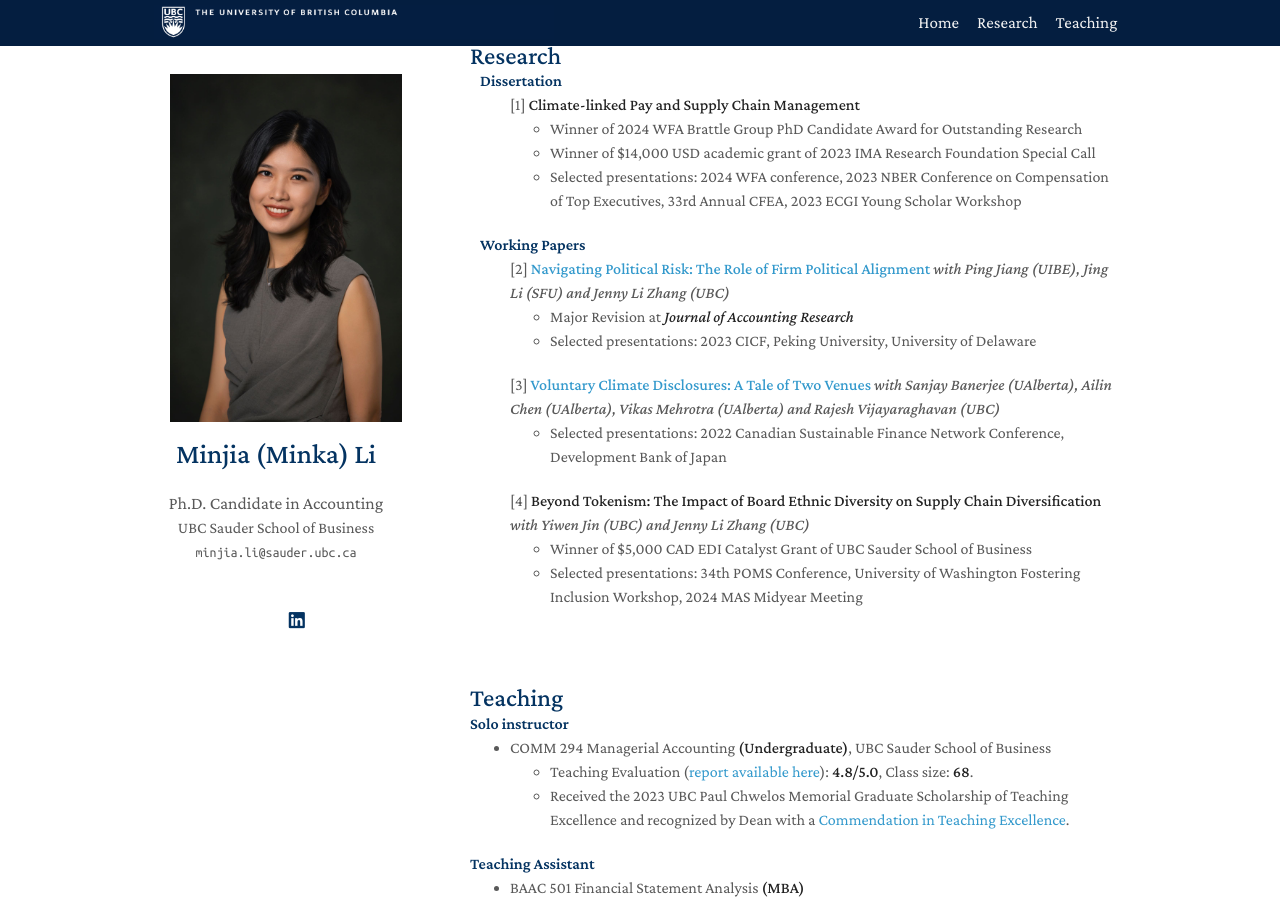
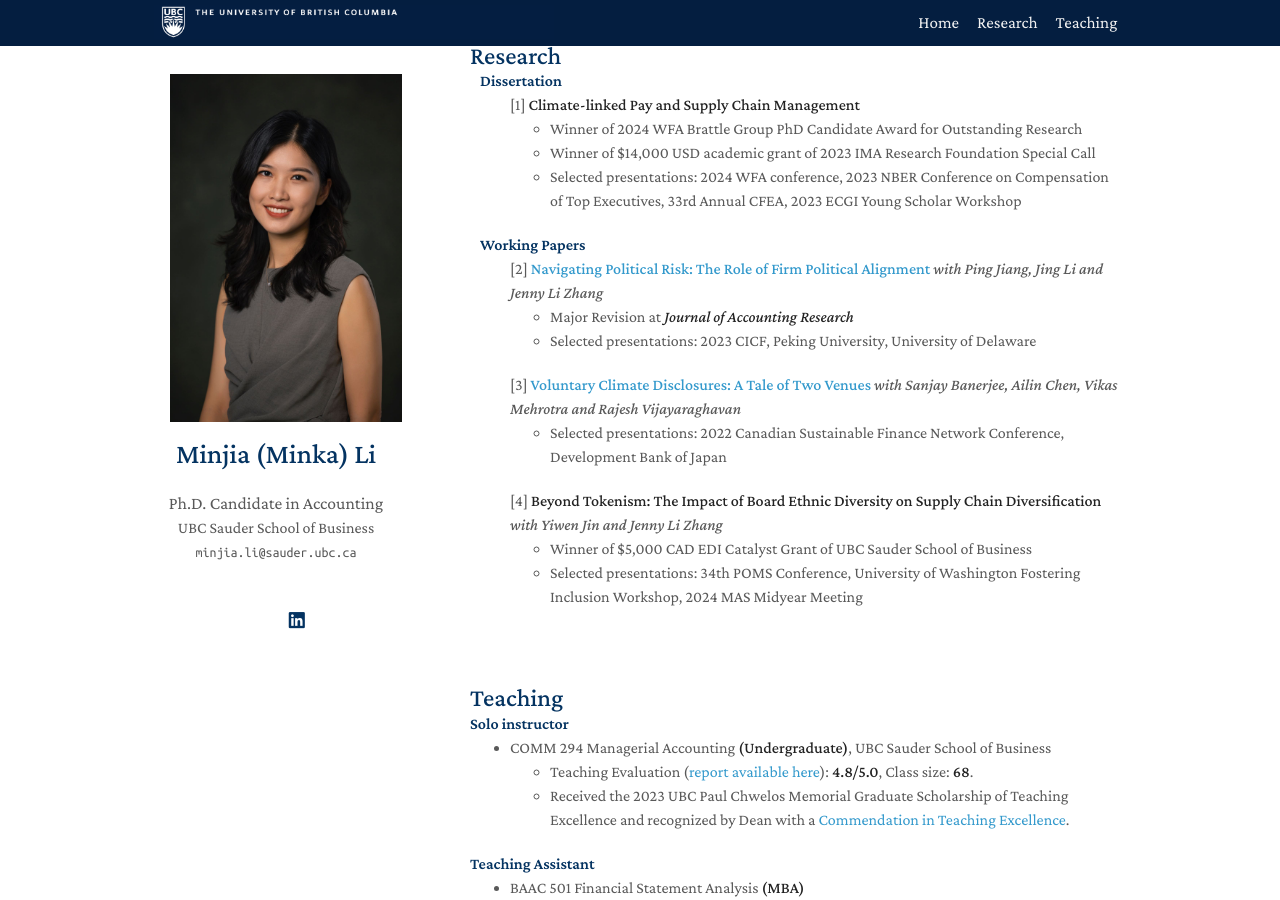
Before and after one commit to zeyang1225/zeyang1225.github.io, a Jekyll site: the page built from index.md, in a window 1280 px wide and 900 px high, scrolled down 383 px. Built offline with Jekyll 4.4.1, drawn with Linux system fonts in a browser that asks for light colours; nearby versions of some CDN libraries; a style sheet for code colours, icons or effects is not loaded.

Commit message:
Update research.md

```diff
--- a/_includes/research.md
+++ b/_includes/research.md
@@ -17,7 +17,7 @@
 <h4 style="margin:0 10px 0;" >Working Papers</h4>
 
 <div>
-  <ul>   <div class="title"> [2] <strong><a href="https://papers.ssrn.com/sol3/papers.cfm?abstract_id=4430507">Navigating Political Risk: The Role of Firm Political Alignment</a></strong> <em> with Ping Jiang (UIBE), Jing Li (SFU) and Jenny Li Zhang (UBC) </em> </div>
+  <ul>   <div class="title"> [2] <strong><a href="https://papers.ssrn.com/sol3/papers.cfm?abstract_id=4430507">Navigating Political Risk: The Role of Firm Political Alignment</a></strong> <em> with Ping Jiang, Jing Li and Jenny Li Zhang  </em> </div>
  <ul>
      <li>  Major Revision at <strong> <em> Journal of Accounting Research </em> </strong> </li>
   <li>  Selected presentations: 2023 CICF, Peking University, University of Delaware</li>
@@ -28,8 +28,8 @@
 
 
 <div>
-   <ul>  <div class="title"> [3] <strong> <a href="https://papers.ssrn.com/sol3/papers.cfm?abstract_id=4575733">Voluntary Climate Disclosures: A Tale of Two Venues </a></strong> <em> with Sanjay Banerjee (UAlberta), Ailin Chen (UAlberta), Vikas
-Mehrotra (UAlberta) and Rajesh Vijayaraghavan (UBC) </em> </div>
+   <ul>  <div class="title"> [3] <strong> <a href="https://papers.ssrn.com/sol3/papers.cfm?abstract_id=4575733">Voluntary Climate Disclosures: A Tale of Two Venues </a></strong> <em> with Sanjay Banerjee, Ailin Chen, Vikas
+Mehrotra and Rajesh Vijayaraghavan </em> </div>
  <ul>
      <li> Selected presentations:  2022 Canadian Sustainable Finance Network Conference, Development Bank of Japan</li>
 
@@ -39,7 +39,7 @@ Mehrotra (UAlberta) and Rajesh Vijayaraghavan (UBC) </em> </div>
 
 
 <div>
-   <ul>  <div class="title"> [4]<strong> Beyond Tokenism: The Impact of Board Ethnic Diversity on Supply Chain Diversification </strong> <em> with Yiwen Jin (UBC) and Jenny Li Zhang (UBC)</em> </div>
+   <ul>  <div class="title"> [4]<strong> Beyond Tokenism: The Impact of Board Ethnic Diversity on Supply Chain Diversification </strong> <em> with Yiwen Jin and Jenny Li Zhang</em> </div>
  <ul>
      <li>  Winner of $5,000 CAD EDI Catalyst Grant of UBC Sauder School of Business</li>
    <li>   Selected presentations: 34th POMS Conference, University of Washington Fostering Inclusion Workshop, 2024 MAS Midyear Meeting</li>
```
